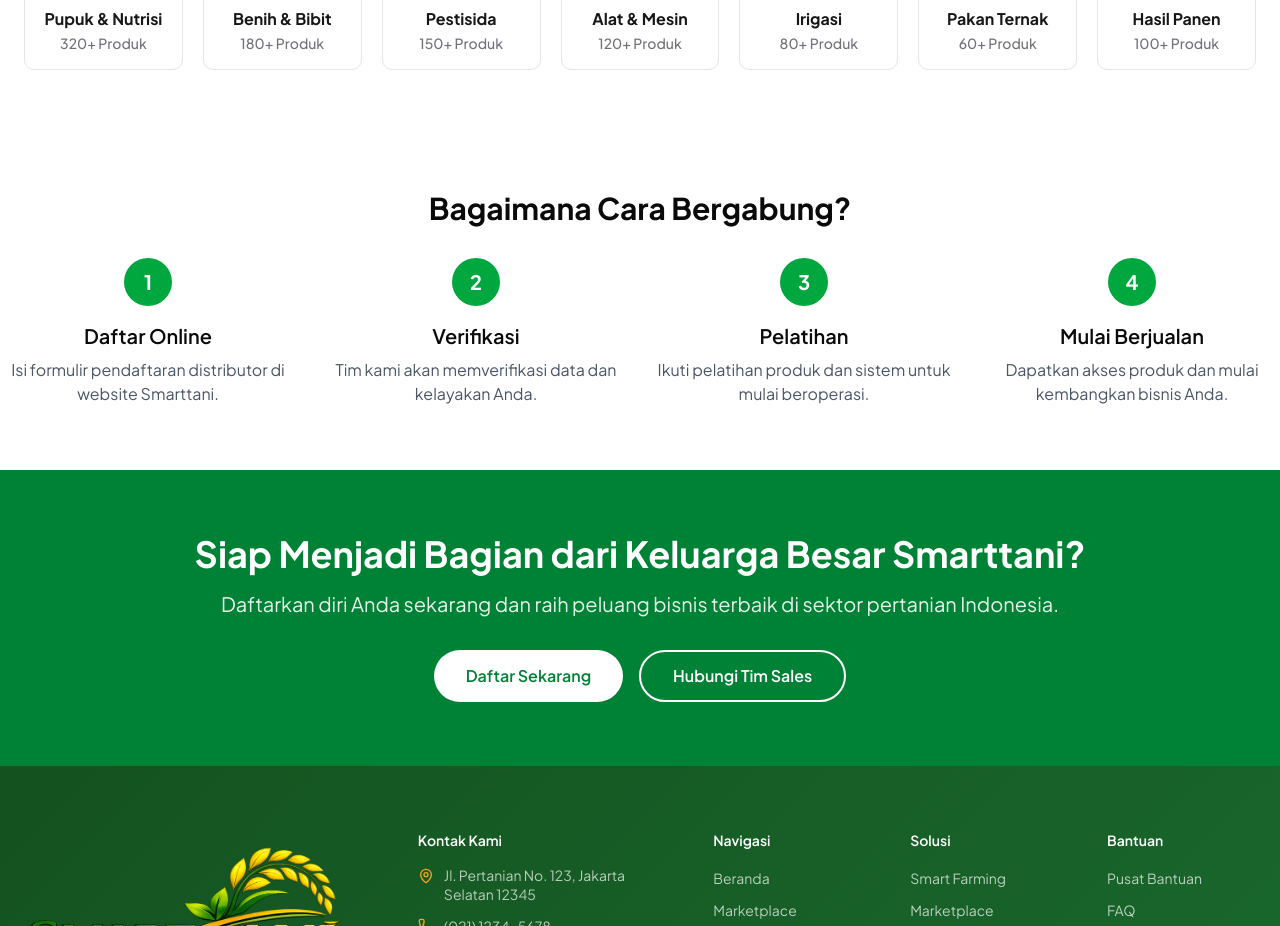
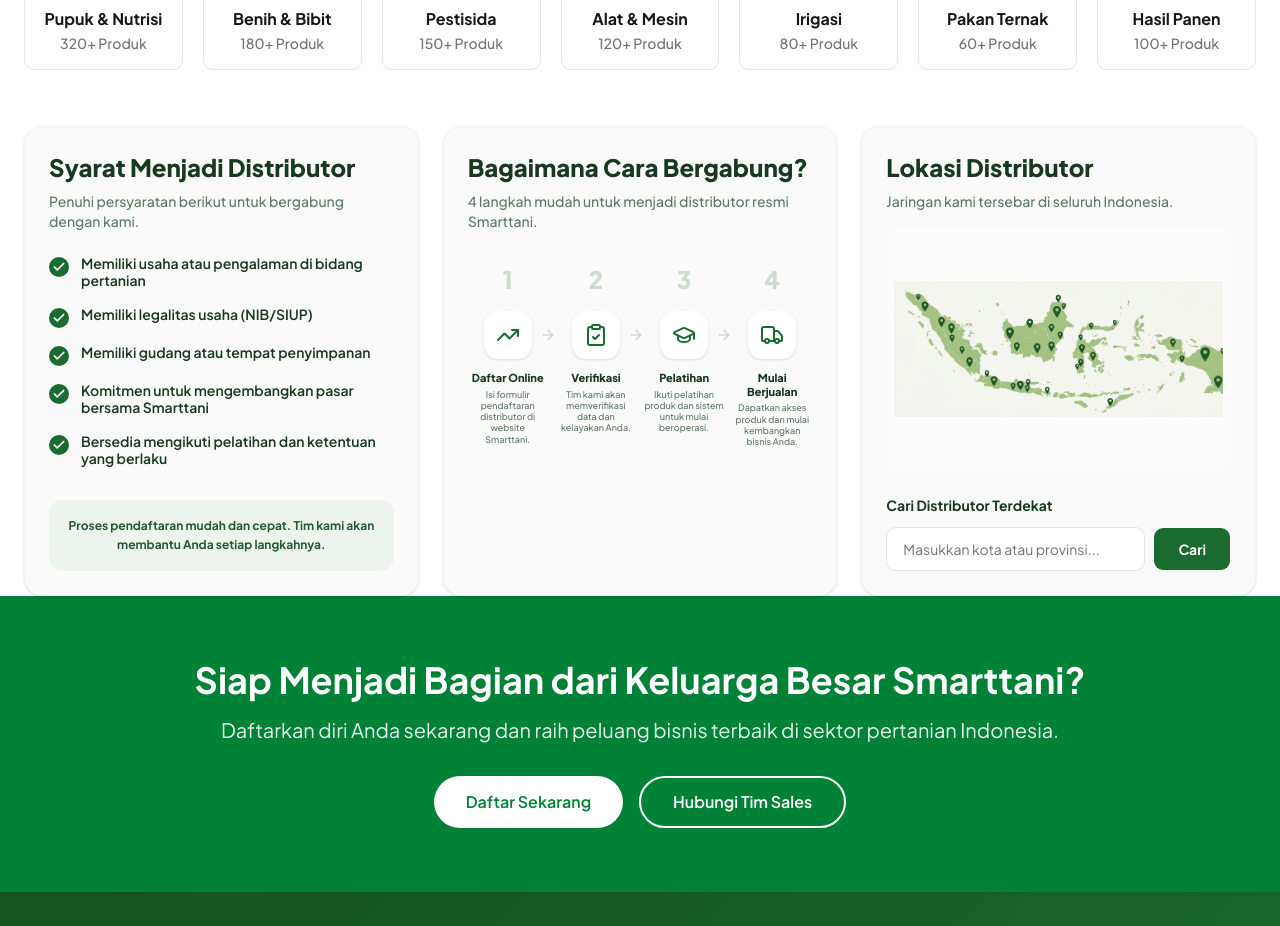
Before and after one commit to SyariefHayat/smartTani, a Next.js app: page /distributor in a window 1280 px wide. Shown: the part 1760-2686 px from the top of the page. Built offline with nearby package versions, Linux system fonts and the light colour scheme.

Commit message:
feat(distributor): implement Info Cards section (Syarat, Steps, and Map)

```diff
--- a/app/distributor/page.tsx
+++ b/app/distributor/page.tsx
@@ -4,7 +4,7 @@
 import StatsBarDistributorSection from "@/components/sections/distributor/StatsBarDistributorSection";
 import DistributorKeuntunganSection from "@/components/sections/distributor/DistributorKeuntunganSection";
 import DistributorProdukKategoriSection from "@/components/sections/distributor/DistributorProdukKategoriSection";
-import DistributorStepsSection from "@/components/sections/distributor/DistributorStepsSection";
+import DistributorInfoCardsSection from "@/components/sections/distributor/DistributorInfoCardsSection";
 import DistributorCTABannerSection from "@/components/sections/distributor/DistributorCTABannerSection";
 
 export const metadata: Metadata = {
@@ -19,7 +19,7 @@
       <StatsBarDistributorSection />
       <DistributorKeuntunganSection />
       <DistributorProdukKategoriSection />
-      <DistributorStepsSection />
+      <DistributorInfoCardsSection />
       <DistributorCTABannerSection />
     </main>
   );
--- /dev/null
+++ b/components/sections/distributor/DistributorInfoCardsSection.tsx
@@ -0,0 +1,141 @@
+import React from "react";
+import Image from "next/image";
+import {
+  Check,
+  TrendingUp,
+  ClipboardCheck,
+  GraduationCap,
+  Truck,
+  ArrowRight,
+} from "lucide-react";
+import {
+  DISTRIBUTOR_SYARAT,
+  DISTRIBUTOR_STEPS,
+  DISTRIBUTOR_MAP,
+} from "@/constants/distributor";
+import { Input } from "@/components/ui/input";
+import { Button } from "@/components/ui/button";
+
+const STEP_ICONS = [TrendingUp, ClipboardCheck, GraduationCap, Truck];
+
+const DistributorInfoCardsSection = () => {
+  return (
+    <section className="bg-white">
+      <div className="container-smarttani">
+        <div className="grid grid-cols-1 gap-6 lg:grid-cols-3">
+          {/* Card 1: Syarat Menjadi Distributor */}
+          <div className="flex flex-col rounded-2xl bg-[#F9FAF9] p-6 shadow-sm border border-neutral-100">
+            <h3 className="mb-2 text-xl font-extrabold text-[#17391f] md:text-2xl">
+              {DISTRIBUTOR_SYARAT.heading}
+            </h3>
+            <p className="mb-6 text-sm font-medium text-[#5d7a64]">
+              {DISTRIBUTOR_SYARAT.subtext}
+            </p>
+
+            <div className="space-y-4 flex-1">
+              {DISTRIBUTOR_SYARAT.items.map((item, index) => (
+                <div key={index} className="flex items-start gap-3">
+                  <div className="mt-0.5 flex size-5 shrink-0 items-center justify-center rounded-full bg-primary text-white">
+                    <Check className="size-3.5" strokeWidth={3} />
+                  </div>
+                  <p className="text-sm font-semibold text-[#17391f] leading-tight">
+                    {item}
+                  </p>
+                </div>
+              ))}
+            </div>
+
+            <div className="mt-8 rounded-xl bg-[#EDF3ED] p-4 text-center">
+              <p className="text-xs font-bold text-[#245a2f] leading-relaxed">
+                {DISTRIBUTOR_SYARAT.note}
+              </p>
+            </div>
+          </div>
+
+          {/* Card 2: Bagaimana Cara Bergabung? */}
+          <div className="flex flex-col rounded-2xl bg-[#F9FAF9] p-6 shadow-sm border border-neutral-100">
+            <h3 className="mb-2 text-xl font-extrabold text-[#17391f] md:text-2xl">
+              {DISTRIBUTOR_STEPS.heading}
+            </h3>
+            <p className="mb-8 text-sm font-medium text-[#5d7a64]">
+              {DISTRIBUTOR_STEPS.subtext}
+            </p>
+
+            <div className="grid grid-cols-4 gap-2 relative">
+              {DISTRIBUTOR_STEPS.items.map((item, index) => {
+                const Icon = STEP_ICONS[index] || TrendingUp;
+                return (
+                  <div
+                    key={index}
+                    className="flex flex-col items-center text-center relative"
+                  >
+                    <span className="mb-4 text-2xl font-black text-primary/20">
+                      {item.step}
+                    </span>
+
+                    <div className="mb-3 flex size-12 items-center justify-center rounded-xl bg-white shadow-sm text-primary">
+                      <Icon className="size-6" />
+                    </div>
+
+                    <h4 className="mb-1 text-[11px] font-extrabold text-[#17391f] leading-tight px-1">
+                      {item.title}
+                    </h4>
+                    <p className="hidden md:block text-[9px] font-medium text-[#5d7a64] leading-tight">
+                      {item.description}
+                    </p>
+
+                    {/* Arrow for desktop */}
+                    {index < DISTRIBUTOR_STEPS.items.length - 1 && (
+                      <div className="absolute top-16 -right-2 z-10 hidden lg:block text-neutral-300">
+                        <ArrowRight className="size-4" />
+                      </div>
+                    )}
+                  </div>
+                );
+              })}
+            </div>
+          </div>
+
+          {/* Card 3: Lokasi Distributor */}
+          <div className="flex flex-col rounded-2xl bg-[#F9FAF9] p-6 shadow-sm border border-neutral-100">
+            <h3 className="mb-2 text-xl font-extrabold text-[#17391f] md:text-2xl">
+              Lokasi Distributor
+            </h3>
+            <p className="mb-4 text-sm font-medium text-[#5d7a64]">
+              Jaringan kami tersebar di seluruh Indonesia.
+            </p>
+
+            <div className="relative mb-6 flex-1 flex items-center justify-center bg-white/50 rounded-xl overflow-hidden p-2">
+              <Image
+                src={DISTRIBUTOR_MAP.image}
+                alt="Peta Distributor Smarttani"
+                width={400}
+                height={250}
+                className="object-contain"
+              />
+            </div>
+
+            <div className="space-y-3">
+              <h4 className="text-sm font-bold text-[#17391f]">
+                Cari Distributor Terdekat
+              </h4>
+              <div className="flex gap-2">
+                <div className="relative flex-1">
+                  <Input
+                    placeholder="Masukkan kota atau provinsi..."
+                    className="h-11 bg-white border-neutral-200 text-sm pl-4 rounded-lg"
+                  />
+                </div>
+                <Button className="h-11 px-6 bg-primary hover:bg-primary-dark font-bold rounded-lg cursor-pointer">
+                  Cari
+                </Button>
+              </div>
+            </div>
+          </div>
+        </div>
+      </div>
+    </section>
+  );
+};
+
+export default DistributorInfoCardsSection;
--- a/components/sections/distributor/DistributorStepsSection.tsx
+++ /dev/null
@@ -1,27 +0,0 @@
-import React from "react";
-import { DISTRIBUTOR_STEPS } from "@/constants/distributor";
-
-const DistributorStepsSection = () => {
-  return (
-    <section className="py-16">
-      <div className="container">
-        <h2 className="text-3xl font-bold mb-8 text-center">
-          {DISTRIBUTOR_STEPS.heading}
-        </h2>
-        <div className="grid grid-cols-1 md:grid-cols-4 gap-8">
-          {DISTRIBUTOR_STEPS.items.map((item, index) => (
-            <div key={index} className="flex flex-col items-center text-center">
-              <div className="w-12 h-12 bg-green-600 text-white rounded-full flex items-center justify-center font-bold text-xl mb-4">
-                {item.step}
-              </div>
-              <h3 className="text-xl font-semibold mb-2">{item.title}</h3>
-              <p className="text-gray-600">{item.description}</p>
-            </div>
-          ))}
-        </div>
-      </div>
-    </section>
-  );
-};
-
-export default DistributorStepsSection;
```
Also changed, not shown: public/map.png (added), public/product.png (deleted).
